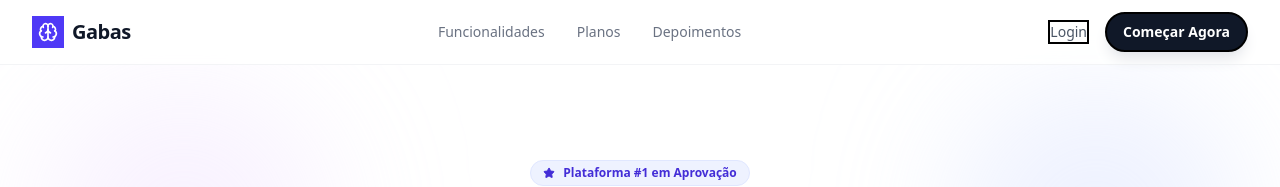
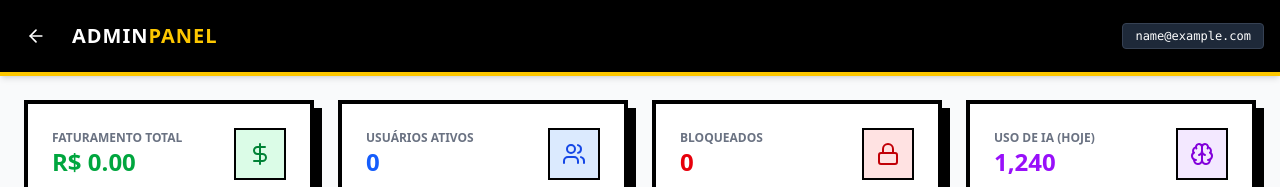
Before and after one commit to marlin-stenio-lima/ENEMPRO, a React (Vite) app: page /admin in a window 1280 px wide. Before the commit this address led to /. Shown: the top 187 px of the page. Built offline with nearby package versions, Linux system fonts and the light colour scheme; no server answers; the database is empty; sample sign-in values are in the browser's storage.

Commit message:
fix(admin): prevent premature redirect by waiting for auth loading

```diff
--- a/src/pages/admin/index.tsx
+++ b/src/pages/admin/index.tsx
@@ -23,7 +23,7 @@ const PLAN_PRICES: Record<string, number> = {
 };
 
 export default function AdminDashboard() {
-    const { user } = useAuth();
+    const { user, loading: authLoading } = useAuth();
     const navigate = useNavigate();
     const [leads, setLeads] = useState<Lead[]>([]);
     const [loading, setLoading] = useState(true);
@@ -45,13 +45,16 @@ export default function AdminDashboard() {
     const blockedUsers = leads.filter(l => l.status === 'blocked').length;
 
     useEffect(() => {
+        if (authLoading) return;
+
         // Security Check
         if (user?.role !== 'admin') {
             navigate('/app/dashboard');
+            return;
         }
 
         fetchLeads();
-    }, [user]);
+    }, [user, authLoading]);
 
     const fetchLeads = async () => {
         try {
```
